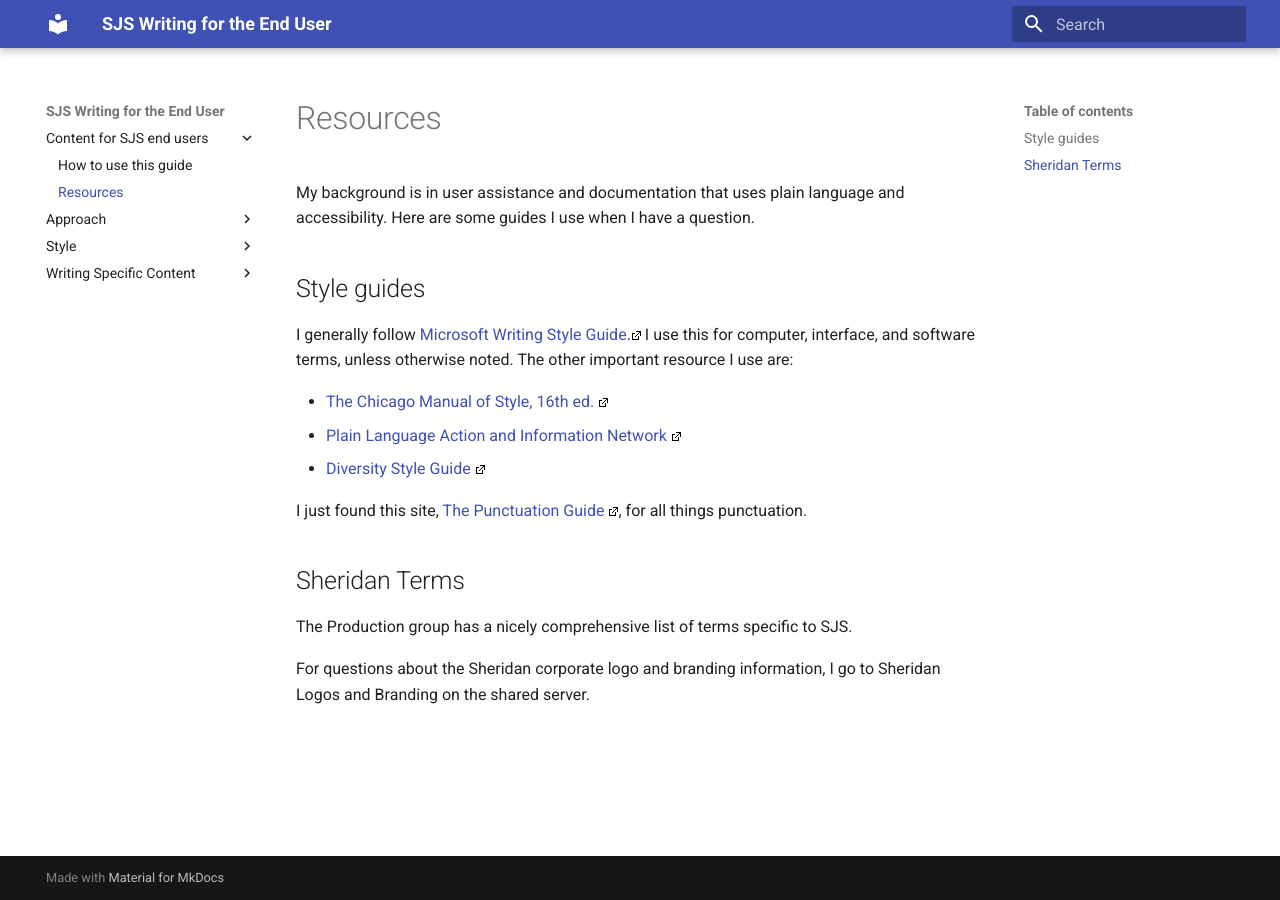
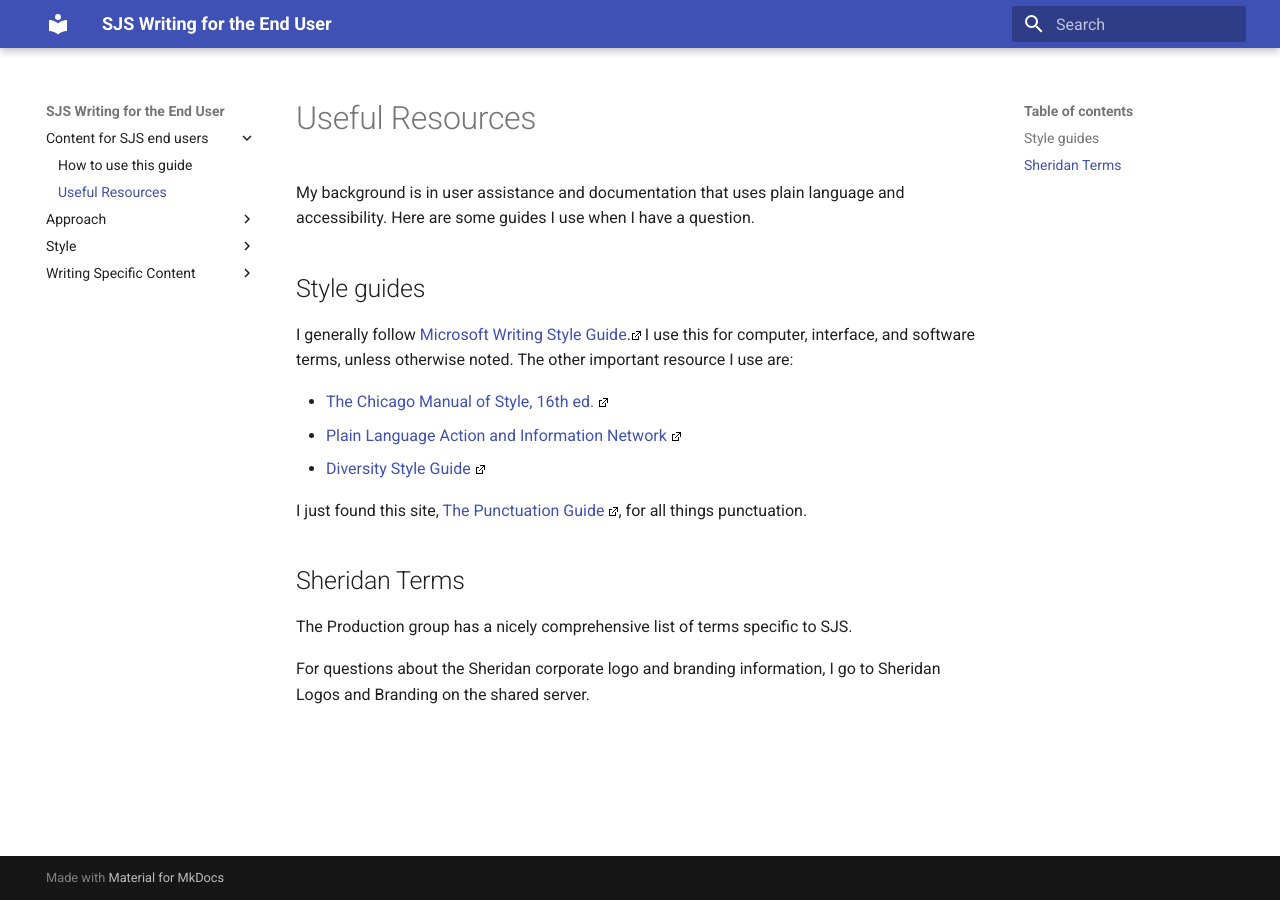
Before and after one commit to stevearrants-djs/Content, an MkDocs documentation site: the page built from docs/usefulresources.md, in a window 1280 px wide. Built offline with MkDocs 1.6.1 and Material for MkDocs 9.7.7, drawn with Linux system fonts in a browser that asks for light colours.

Commit message:
updated files

```diff
--- a/docs/resources.md
+++ b/docs/usefulresources.md
@@ -1,4 +1,4 @@
-Resources
+Useful Resources
 =========
 
 My background is in user assistance and documentation that uses plain
--- a/mkdocs.yml
+++ b/mkdocs.yml
@@ -3,7 +3,7 @@ site_name: SJS Writing for the End User
 nav:
   - Content for SJS end users:
     - How to use this guide: howtouse.md
-    - Resources: resources.md
+    - Useful Resources: usefulresources.md
   - Approach:
     - Principles of Content: principlesofcontent.md
     - Address your user: addressuser.md
```
